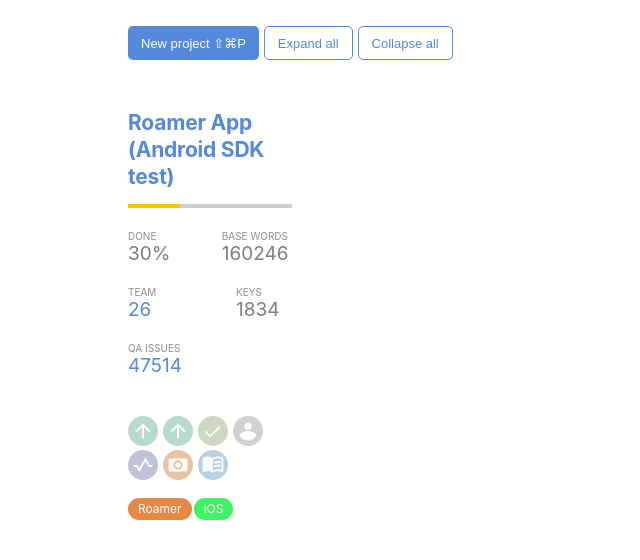
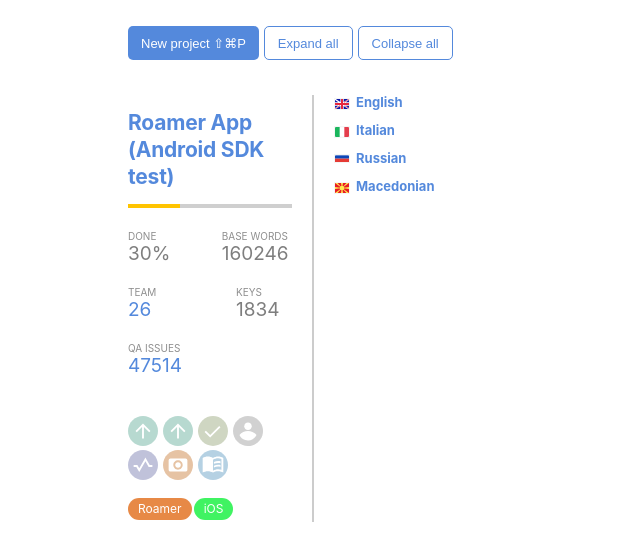
Before and after one commit to claudiacarvalhoc/roamer-app, a React (Create React App) app: page / in a window 1280 px wide. Shown: the top 560 px of the page, without its empty margins (0-640 px from the left). Built offline with nearby package versions, Linux system fonts and the light colour scheme.

Commit message:
add divider component

```diff
--- /dev/null
+++ b/src/components/divider/divider.module.css
@@ -0,0 +1,5 @@
+.divider {
+    width: 0px;
+    height: 425px;
+    border: 1px solid #CCCCCC;
+}
--- /dev/null
+++ b/src/components/divider/index.tsx
@@ -0,0 +1,13 @@
+import { FC } from 'react';
+import cn from 'classnames';
+import styles from './divider.module.css';
+
+export interface DividerProps {
+    className?: string,
+}
+
+const Divider: FC<DividerProps> = ({ className }) => (
+    <div className={cn(className, styles.divider)} />
+);
+
+export default Divider;
--- a/src/components/project/index.tsx
+++ b/src/components/project/index.tsx
@@ -2,8 +2,9 @@
 import { ProjectProperties } from '../../redux/appState';
 import Summary from '../summary';
 // import cn from 'classnames';
-// import styles from './project.module.css';
-
+import styles from './project.module.css';
+import Language from '../language';
+import Divider from '../divider';
 
 export interface ProjectOwnProps {
     project: ProjectProperties;
@@ -18,7 +19,18 @@
 const Project: FC<ProjectOwnProps> = ({ project }) => {
 
     return (
-        <Summary project={project} />
+        <div className={styles.container}>
+            <div className={styles.summary}>
+                <Summary project={project} />
+            </div>
+            <Divider className={styles.divider} />
+            <div className={styles.cards}>
+                <Language name={'English'} flag={'uk'} />
+                <Language name={'Italian'} flag={'it'} />
+                <Language name={'Russian'} flag={'ru'} />
+                <Language name={'Macedonian'} flag={'mk'} />
+            </div>
+        </div>
     );
 };
 
--- a/src/components/project/project.module.css
+++ b/src/components/project/project.module.css
@@ -0,0 +1,15 @@
+.container {
+    display: flex;
+}
+
+.summary {
+
+}
+
+.divider {
+    margin: 0px 20px;
+}
+
+.cards {
+
+}
```
Also changed, not shown: 2 other files (tests, documents, lock files or other folders).
